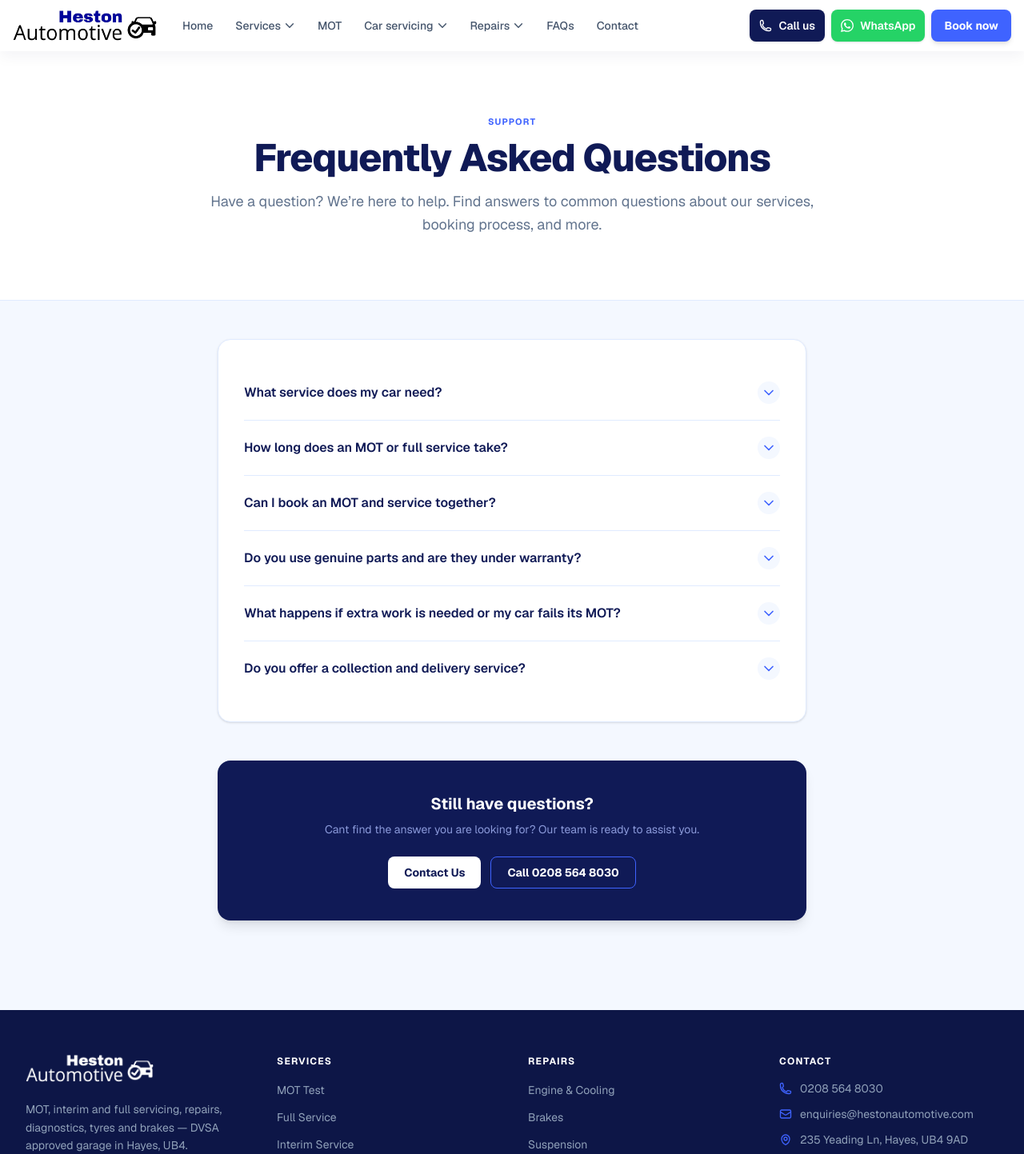
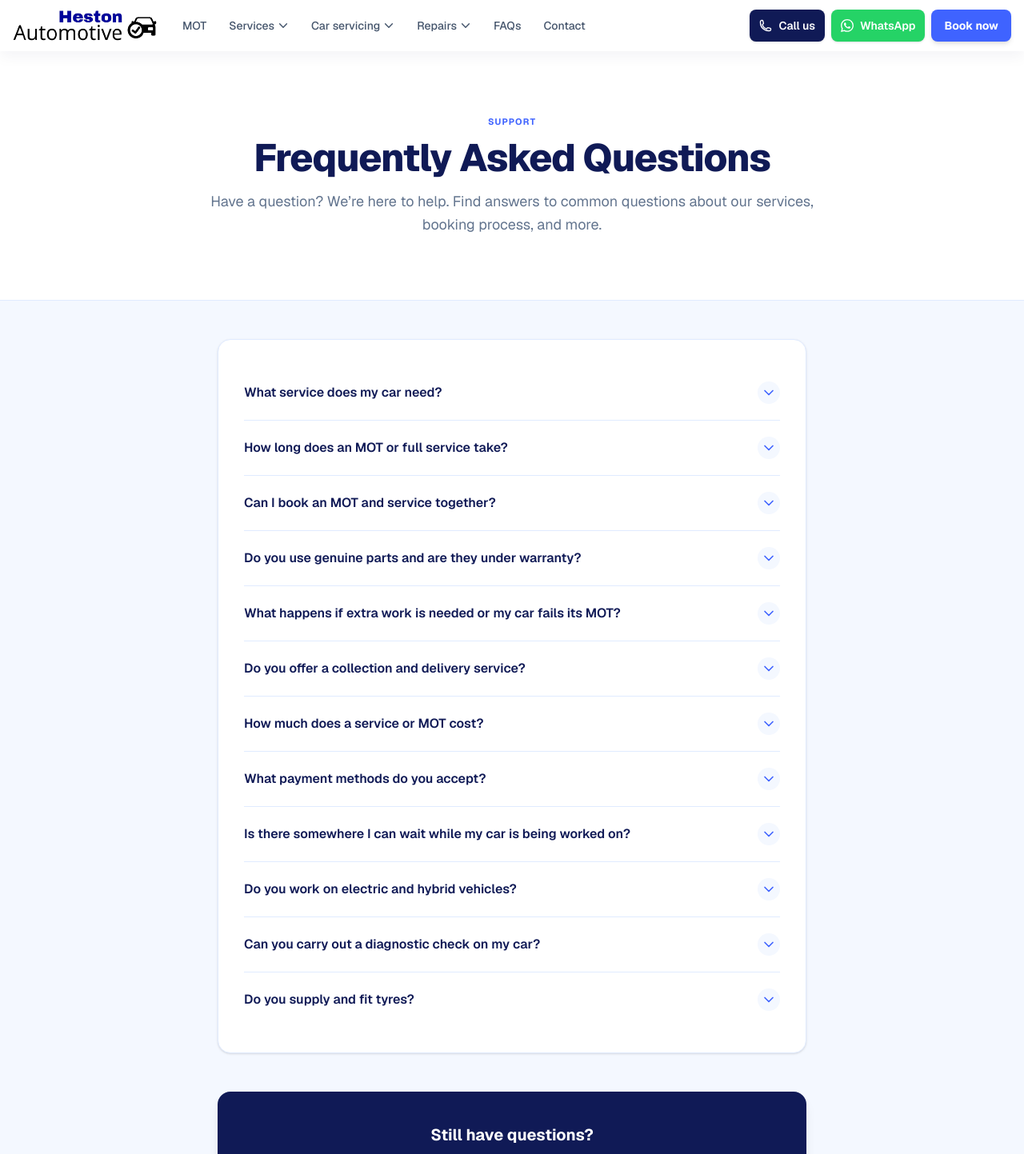
Before and after one commit to arslan020/car-service-website, a Next.js app: page /faqs in a window 1280 px wide. Shown: the top 1443 px of the page at 80% size. Built offline with nearby package versions, Linux system fonts and the light colour scheme.

Commit message:
Expand FAQs and update header navigation

```diff
--- a/app/book/actions.ts
+++ b/app/book/actions.ts
@@ -52,6 +52,7 @@ export async function createBooking(input: unknown): Promise<CreateBookingResult
         paymentChoice: data.paymentChoice,
       },
     });
+
     return { ok: true, reference };
   } catch (e) {
     console.error(e);
--- a/app/faqs/page.tsx
+++ b/app/faqs/page.tsx
@@ -31,6 +31,30 @@ const FAQS = [
   {
     q: "Do you offer a collection and delivery service?",
     a: "Yes! We offer a local collection and delivery service to make taking care of your car as convenient as possible. Just let us know when making your booking.",
+  },
+  {
+    q: "How much does a service or MOT cost?",
+    a: "Our prices are transparent and shown upfront when you book online — no hidden fees. The final cost only changes if we discover additional work needed, and we will always contact you for approval before proceeding.",
+  },
+  {
+    q: "What payment methods do you accept?",
+    a: "We accept all major credit and debit cards, as well as cash. Payment is taken on collection of your vehicle once all work is completed and explained to you.",
+  },
+  {
+    q: "Is there somewhere I can wait while my car is being worked on?",
+    a: "Yes, we have a comfortable waiting area with free Wi-Fi and refreshments. Alternatively, if the job is longer, you are welcome to drop your car off and collect it later.",
+  },
+  {
+    q: "Do you work on electric and hybrid vehicles?",
+    a: "Yes, we service and maintain electric and hybrid vehicles. Our technicians are trained to work on EV and hybrid systems safely and to manufacturer standards.",
+  },
+  {
+    q: "Can you carry out a diagnostic check on my car?",
+    a: "Absolutely. We use the latest diagnostic equipment to read fault codes and identify issues across all makes and models. A diagnostic check is a great first step if a warning light has appeared on your dashboard.",
+  },
+  {
+    q: "Do you supply and fit tyres?",
+    a: "Yes, we supply and fit a wide range of tyres to suit all budgets — from premium to budget brands. We can advise on the best option for your vehicle and driving needs.",
   },
 ];
 
--- a/components/site-header.tsx
+++ b/components/site-header.tsx
@@ -124,8 +124,8 @@ export function SiteHeader() {
         {/* ── Desktop nav ── */}
         <nav className="hidden xl:flex flex-1 items-center gap-1 px-1">
 
-          <Link href="/" className="whitespace-nowrap rounded-md px-3 py-2 text-sm font-medium text-slate-600 transition hover:bg-[#eef4ff] hover:text-[#101a56]">
-            Home
+          <Link href="/mot" className="whitespace-nowrap rounded-md px-3 py-2 text-sm font-medium text-slate-600 transition hover:bg-[#eef4ff] hover:text-[#101a56]">
+            MOT
           </Link>
 
           {/* Services dropdown */}
@@ -168,10 +168,6 @@ export function SiteHeader() {
               </div>
             </div>
           </div>
-
-          <Link href="/mot" className="whitespace-nowrap rounded-md px-3 py-2 text-sm font-medium text-slate-600 transition hover:bg-[#eef4ff] hover:text-[#101a56]">
-            MOT
-          </Link>
 
           {/* Car servicing dropdown */}
           <div className="group/nav relative">
@@ -461,11 +457,6 @@ export function SiteHeader() {
 
             {/* Other links */}
             <div className="overflow-hidden rounded-2xl border border-[#edf2f8] bg-white shadow-sm divide-y divide-[#f0f4fa]">
-              <Link href="/" onClick={() => setOpen(false)}
-                className="flex items-center justify-between px-4 py-3.5 text-sm font-medium text-slate-700 transition hover:bg-[#f4f8ff]">
-                Home
-                <svg className="h-4 w-4 text-slate-300" fill="none" viewBox="0 0 24 24" stroke="currentColor" strokeWidth={2.5}><path strokeLinecap="round" strokeLinejoin="round" d="M8.25 4.5l7.5 7.5-7.5 7.5"/></svg>
-              </Link>
               <Link href="/contact" onClick={() => setOpen(false)}
                 className="flex items-center justify-between px-4 py-3.5 text-sm font-medium text-slate-700 transition hover:bg-[#f4f8ff]">
                 Contact
```
